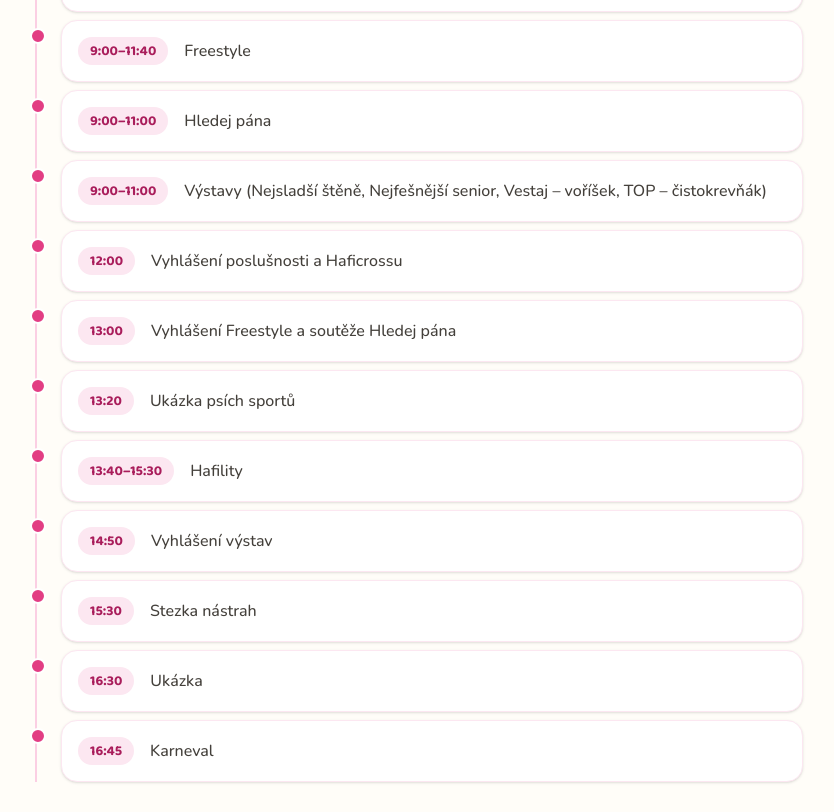
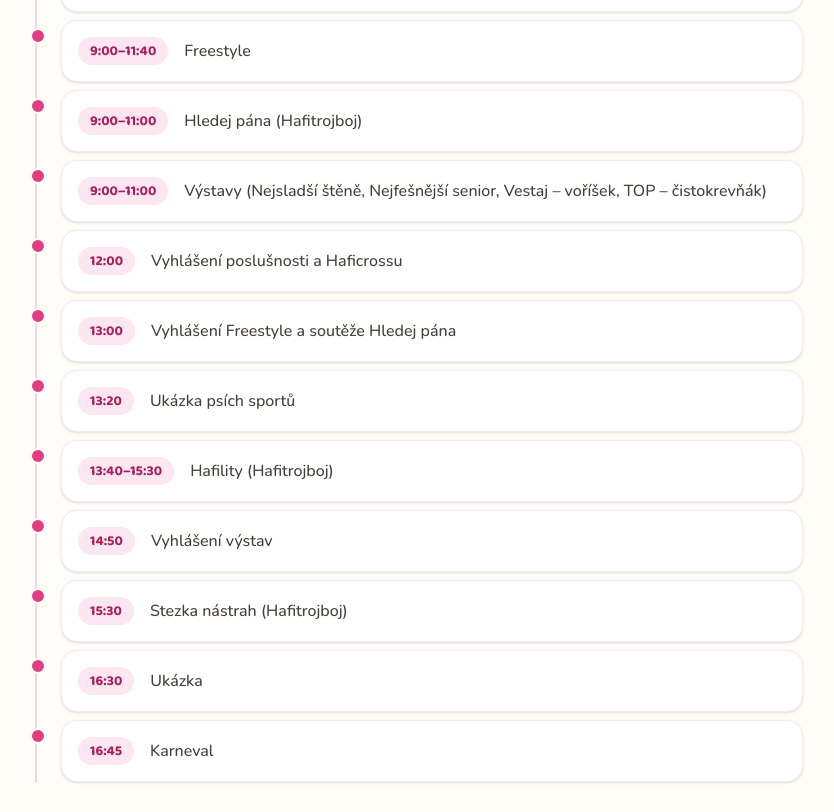
Before and after one commit to tereza-vac/hafiada-web, a React (Vite) app: page /harmonogram in a window 1280 px wide. Shown: the part 713-1525 px from the top of the page, without its empty margins (221-1055 px from the left). Built offline with nearby package versions, Linux system fonts and the light colour scheme.

Commit message:
pravidla: Hafitrojboj u Hledej pana, Hafility a Stezky nastrah (titul Nej-Hafiadak)

```diff
--- a/src/data/content.ts
+++ b/src/data/content.ts
@@ -9,6 +9,7 @@ export type Competition = {
   paragraphs: string[];
   categories?: string[];
   note?: string;
+  badge?: string;
   sections?: DetailSection[];
 };
 
@@ -134,24 +135,34 @@ export const competitions: Competition[] = [
     ],
   },
   {
-    title: "Stezka nástrah",
+    title: "Hafitrojboj – Nej-Hafiaďák",
     paragraphs: [
-      "V této soutěži půjde o běh s překážkami – nebudou to ale překážky klasické, nýbrž lákadla, která jsou pro některé pejsky neodolatelná.",
-      "Nejprve vyběhne psovod, asistenti přidrží psa. Až bude pán v cíli, bude pes vypuštěn a pán se ho bude snažit přivolat. Účelem je proběhnout trasu v co nejrychlejším čase, oba časy se sčítají.",
+      "Hafitrojboj tvoří tři soutěže na čas: Hledej pána, Hafility a Stezka nástrah.",
     ],
+    note: "Kdo bude mít nejlepší celkový čas ze všech tří disciplín, získá titul Nej-Hafiaďák. Vítěz dostane pohár a medaili.",
+  },
+  {
+    title: "Hledej pána",
+    paragraphs: [
+      "Pejsek poznává svého pána mezi jinými lidmi. Paniček je schovaný s dalšími figuranty pod plachtou. Pes je vyzván k hledání pána po přivolání majitelem.",
+      "Čas se počítá od přivolání psa do úspěšného nalezení. Pokud pes majitele nenajde do 30 vteřin, může paniček přivolání zopakovat.",
+    ],
+    badge: "Hafitrojboj",
   },
   {
     title: "Hafility",
     paragraphs: [
       "V této soutěži se pes se svým psovodem v běhu snaží na čas překonat překážky. Časový limit pro překonání dráhy jsou 2 minuty. Při shodě časů rozhodne o pořadí los.",
     ],
+    badge: "Hafitrojboj",
   },
   {
-    title: "Najdi svého pána",
+    title: "Stezka nástrah",
     paragraphs: [
-      "Pejsek poznává svého pána mezi jinými lidmi. Paniček je schovaný s dalšími figuranty pod plachtou. Pes je vyzván k hledání pána po přivolání majitelem.",
-      "Čas se počítá od přivolání psa do úspěšného nalezení. Pokud pes majitele nenajde do 30 vteřin, může paniček přivolání zopakovat.",
+      "V této soutěži půjde o běh s překážkami – nebudou to ale překážky klasické, nýbrž lákadla, která jsou pro některé pejsky neodolatelná.",
+      "Nejprve vyběhne psovod, asistenti přidrží psa. Až bude pán v cíli, bude pes vypuštěn a pán se ho bude snažit přivolat. Účelem je proběhnout trasu v co nejrychlejším čase, oba časy se sčítají.",
     ],
+    badge: "Hafitrojboj",
   },
   {
     title: "GRAND HAFI",
@@ -190,14 +201,14 @@ export const schedule: ScheduleItem[] = [
   { time: "8:45", title: "Zahájení" },
   { time: "9:00", title: "Soutěže v poslušnosti + juniorhandling" },
   { time: "9:00–11:40", title: "Freestyle" },
-  { time: "9:00–11:00", title: "Hledej pána" },
+  { time: "9:00–11:00", title: "Hledej pána (Hafitrojboj)" },
   { time: "9:00–11:00", title: "Výstavy (Nejsladší štěně, Nejfešnější senior, Vestaj – voříšek, TOP – čistokrevňák)" },
   { time: "12:00", title: "Vyhlášení poslušnosti a Haficrossu" },
   { time: "13:00", title: "Vyhlášení Freestyle a soutěže Hledej pána" },
   { time: "13:20", title: "Ukázka psích sportů" },
-  { time: "13:40–15:30", title: "Hafility" },
+  { time: "13:40–15:30", title: "Hafility (Hafitrojboj)" },
   { time: "14:50", title: "Vyhlášení výstav" },
-  { time: "15:30", title: "Stezka nástrah" },
+  { time: "15:30", title: "Stezka nástrah (Hafitrojboj)" },
   { time: "16:30", title: "Ukázka" },
   { time: "16:45", title: "Karneval" },
 ];
--- a/src/pages/HomePage.tsx
+++ b/src/pages/HomePage.tsx
@@ -190,7 +190,7 @@ export default function HomePage() {
             {
               icon: TrophyIcon,
               title: "Spousta soutěží",
-              text: "Poslušnost, freestyle, výstavy krásy, hafility, stezka nástrah, karneval i Grand Hafi o nejvíc bodů.",
+              text: "Poslušnost, freestyle, výstavy krásy, Hafitrojboj o titul Nej-Hafiaďák, karneval i Grand Hafi o nejvíc bodů.",
               to: "/pravidla",
               cta: "Pravidla soutěží",
             },
--- a/src/pages/PravidlaPage.tsx
+++ b/src/pages/PravidlaPage.tsx
@@ -8,7 +8,7 @@ export default function PravidlaPage() {
   useSeo({
     title: "Pravidla soutěží",
     description:
-      "Pravidla všech disciplín na Hafiádě 2026 – poslušnost, VESTAJ, TOP čistokrevňák, freestyle, karneval, hafility, stezka nástrah a Grand Hafi.",
+      "Pravidla všech disciplín na Hafiádě 2026 – poslušnost, VESTAJ, TOP čistokrevňák, freestyle, karneval, Hafitrojboj (Hledej pána, Hafility, Stezka nástrah) a Grand Hafi.",
   });
   return (
     <>
@@ -30,9 +30,16 @@ export default function PravidlaPage() {
         <div className="mx-auto mt-10 grid max-w-4xl gap-6">
           {competitions.map((c) => (
             <Card key={c.title}>
-              <h2 className="font-display text-2xl font-bold text-brand-700">
-                {c.title}
-              </h2>
+              <div className="flex flex-wrap items-center gap-2">
+                <h2 className="font-display text-2xl font-bold text-brand-700">
+                  {c.title}
+                </h2>
+                {c.badge && (
+                  <span className="rounded-full bg-brand-100 px-3 py-1 text-xs font-bold uppercase tracking-wide text-brand-700">
+                    {c.badge}
+                  </span>
+                )}
+              </div>
               <div className="mt-3 space-y-3 leading-relaxed text-stone-700">
                 {c.paragraphs.map((p, i) => (
                   <p key={i}>{p}</p>
```
